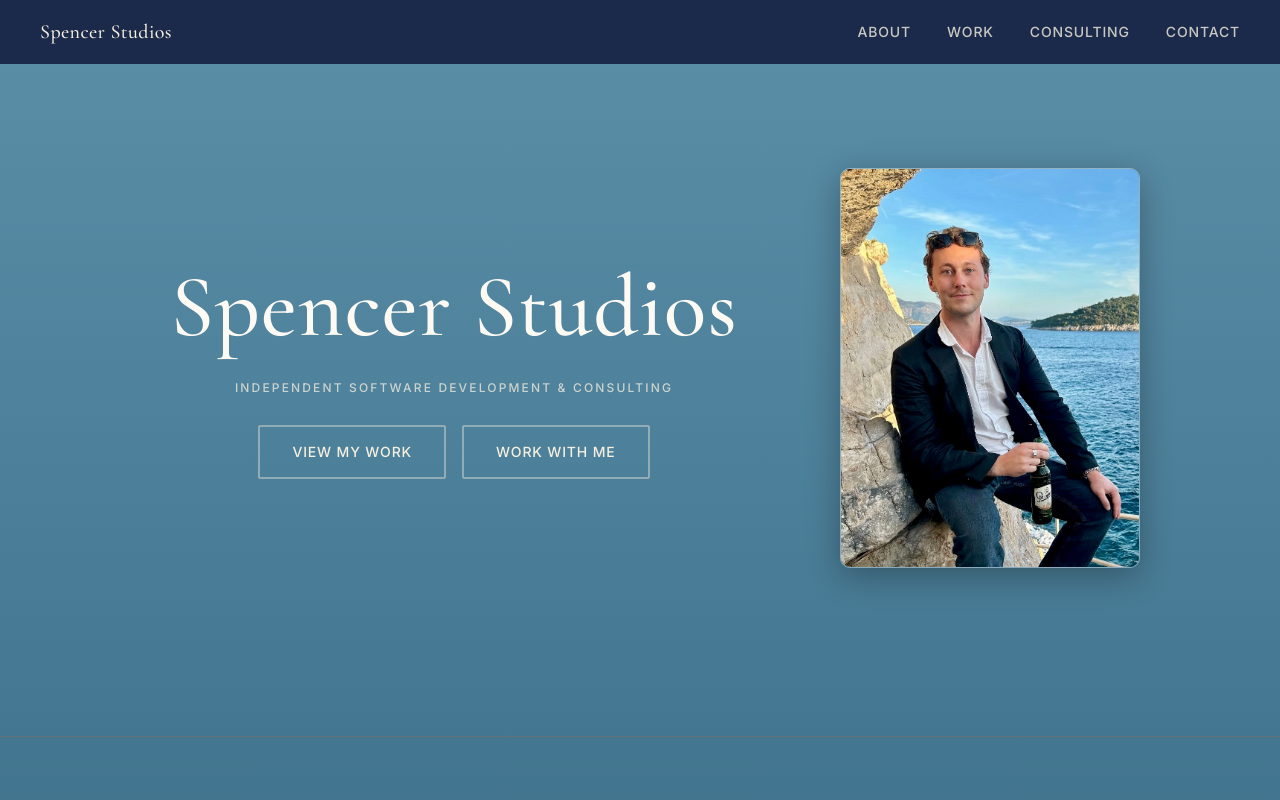
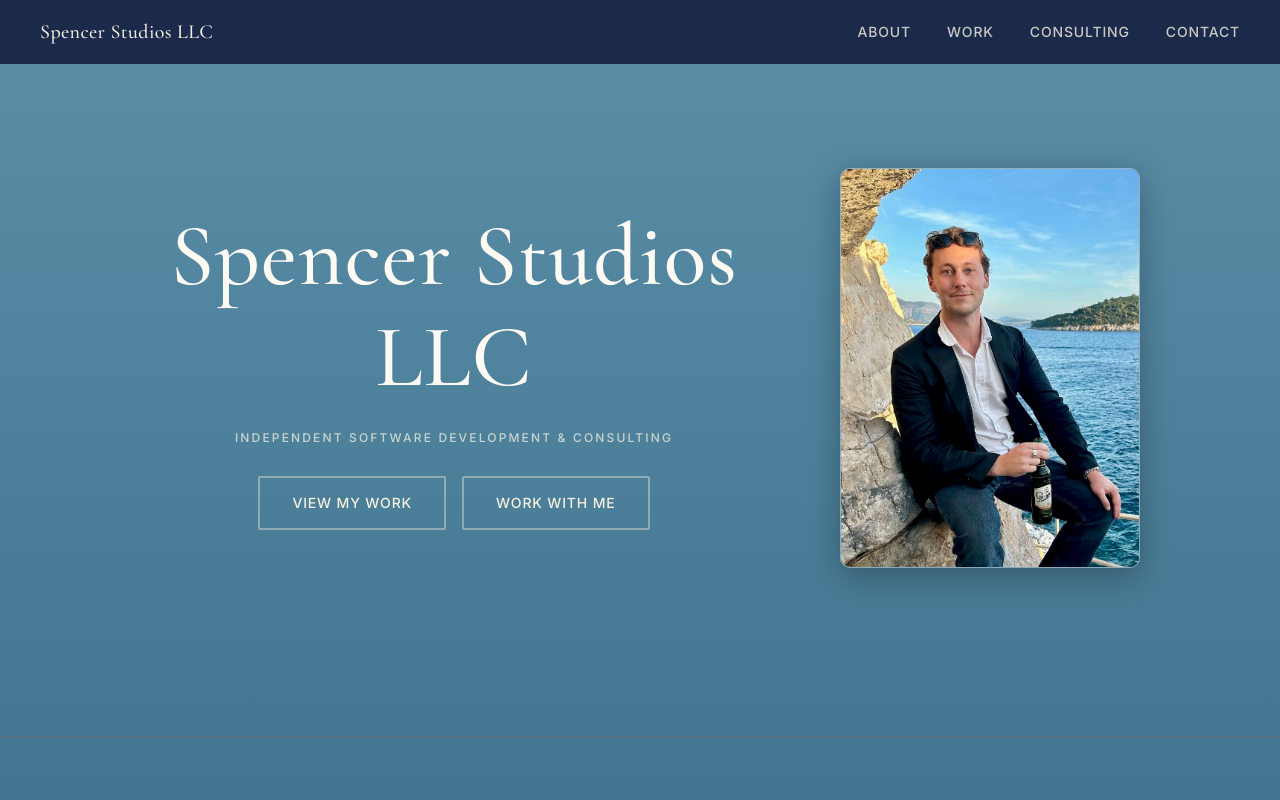
Before and after one commit to atreyu-s/SpencerStudiosWebsite, a React (Vite) app: page / in a window 1280 px wide. Shown: the top 800 px of the page. Built offline with nearby package versions, Linux system fonts and the light colour scheme.

Commit message:
Update nav and hero headers to Spencer Studios LLC

```diff
--- a/src/components/Hero.jsx
+++ b/src/components/Hero.jsx
@@ -6,7 +6,7 @@ export default function Hero() {
     <section id="hero" className="hero">
       <div className="hero-inner">
         <div className="hero-text">
-          <h1 className="hero-wordmark">Spencer Studios</h1>
+          <h1 className="hero-wordmark">Spencer Studios LLC</h1>
           <p className="hero-tagline">Independent software development &amp; consulting</p>
           <div className="hero-ctas">
             <a href="#projects" className="btn btn-primary">View My Work</a>
--- a/src/components/Nav.jsx
+++ b/src/components/Nav.jsx
@@ -6,7 +6,7 @@ export default function Nav() {
 
   return (
     <nav className="nav">
-      <a href="#hero" className="nav-logo">Spencer Studios</a>
+      <a href="#hero" className="nav-logo">Spencer Studios LLC</a>
 
       <button
         className={`nav-hamburger${open ? ' nav-hamburger--open' : ''}`}
```
